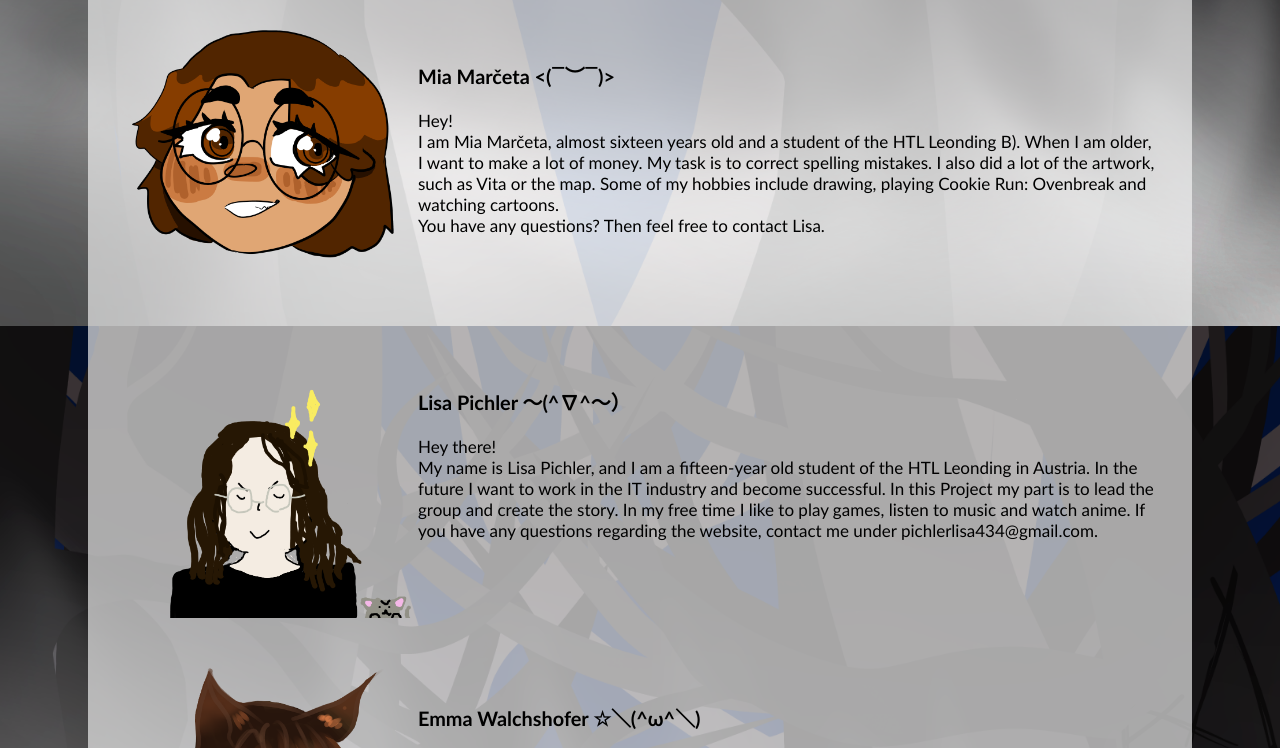
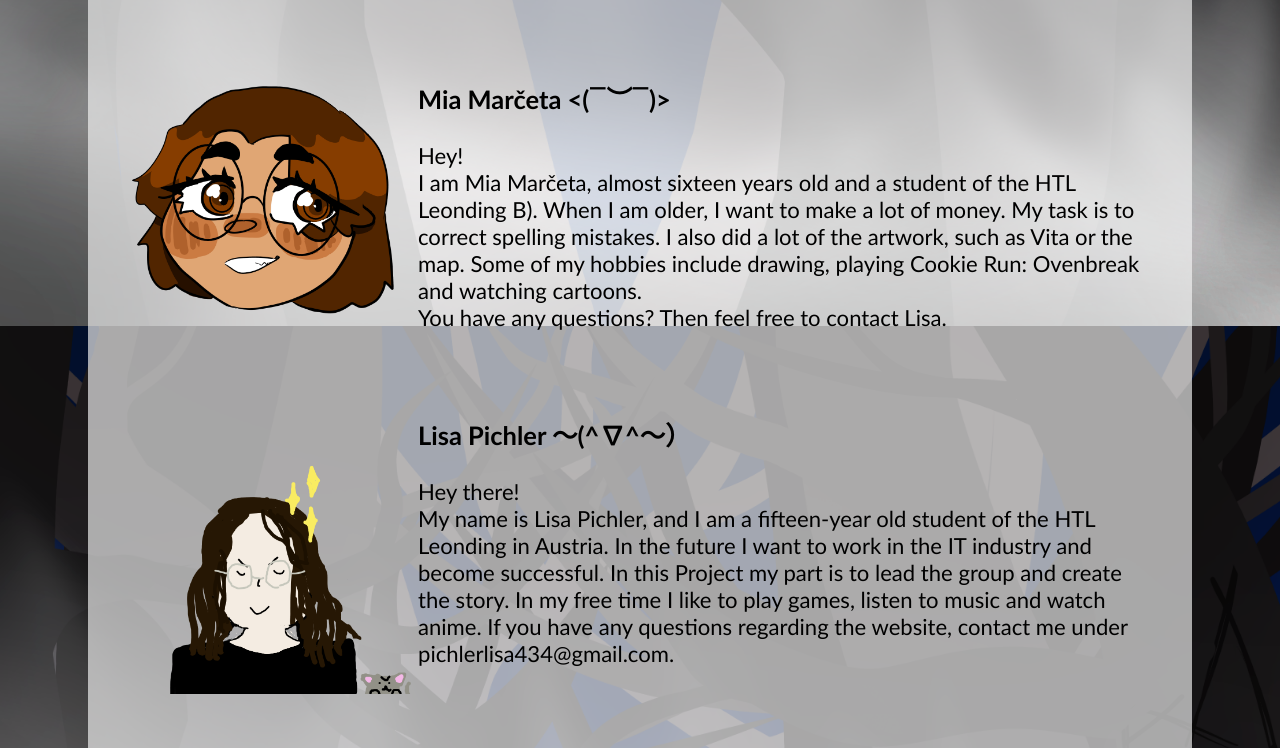
Before and after one commit to WMC-AHIF-2021/VisualNovel, a website built with Parcel: page src/aboutUs.html in a window 1280 px wide. Shown: the part 634-1382 px from the top of the page. Built offline with nearby package versions, Linux system fonts and the light colour scheme.

Commit message:
changed font-size

```diff
--- a/src/styles.css
+++ b/src/styles.css
@@ -6,7 +6,12 @@ body {
     font-family: Candara, fantasy;
     opacity: 85;
 }
-
+p{
+    font-size: 1.3em;
+}
+h3{
+    font-size: 1.5em;
+}
 .usPics{
     width: 17em;
     height: 17em;
```
